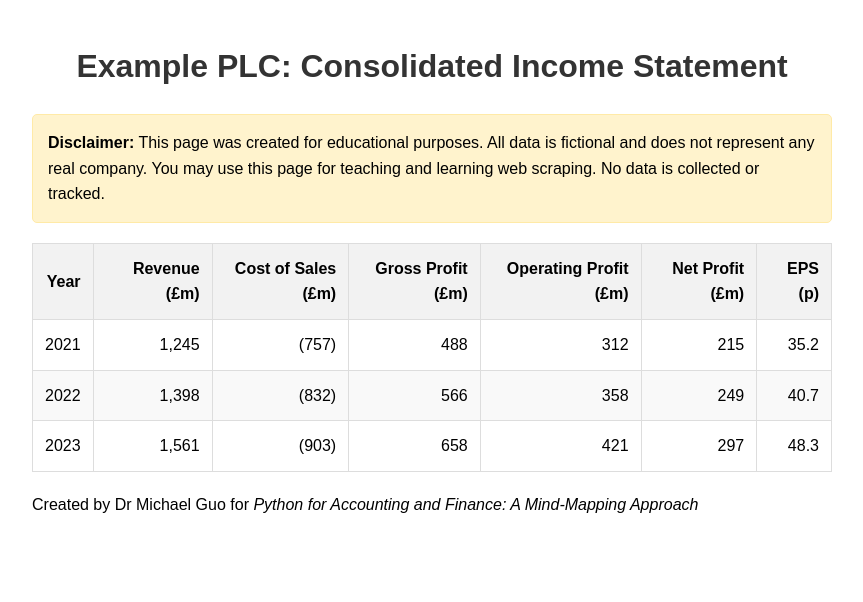
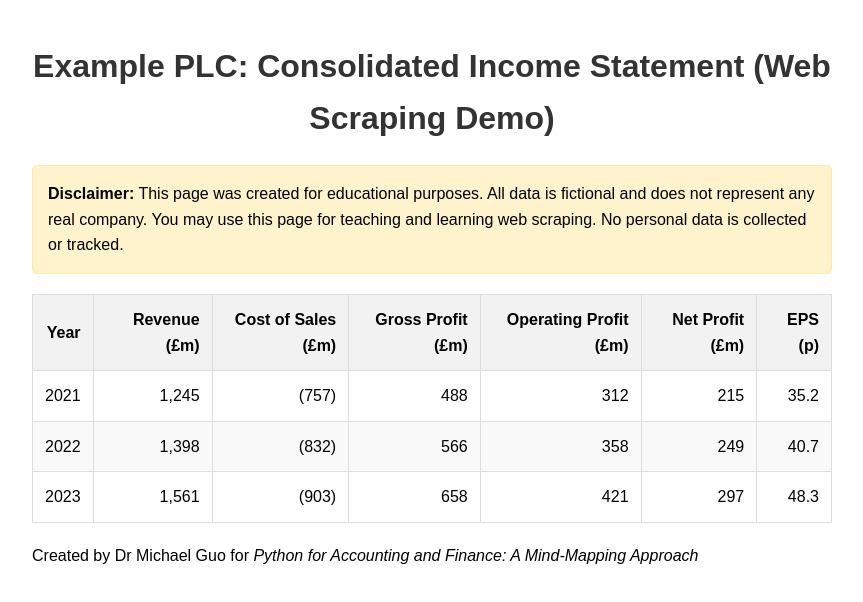
Before and after one commit to DrMichaelGuo/web-scraping-demo, a plain HTML site: page index.html in a window 1280 px wide. Shown: the whole page, without its empty margins (208-1071 px from the left). Drawn offline with Linux system fonts and the light colour scheme.

Commit message:
Update index.html

```diff
--- a/index.html
+++ b/index.html
@@ -53,9 +53,9 @@
   </style>
 </head>
 <body>
-  <h1>Example PLC: Consolidated Income Statement</h1>
+  <h1>Example PLC: Consolidated Income Statement (Web Scraping Demo)</h1>
 
-  <p class="disclaimer"><strong>Disclaimer:</strong> This page was created for educational purposes. All data is fictional and does not represent any real company. You may use this page for teaching and learning web scraping. No data is collected or tracked.</p>
+  <p class="disclaimer"><strong>Disclaimer:</strong> This page was created for educational purposes. All data is fictional and does not represent any real company. You may use this page for teaching and learning web scraping. No personal data is collected or tracked.</p>
 
   <table>
     <thead>
```
